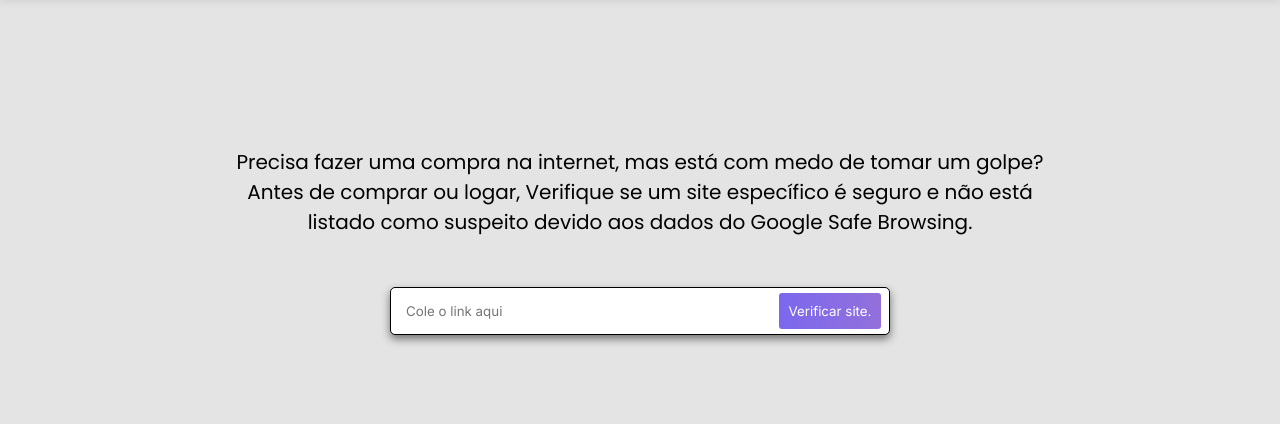
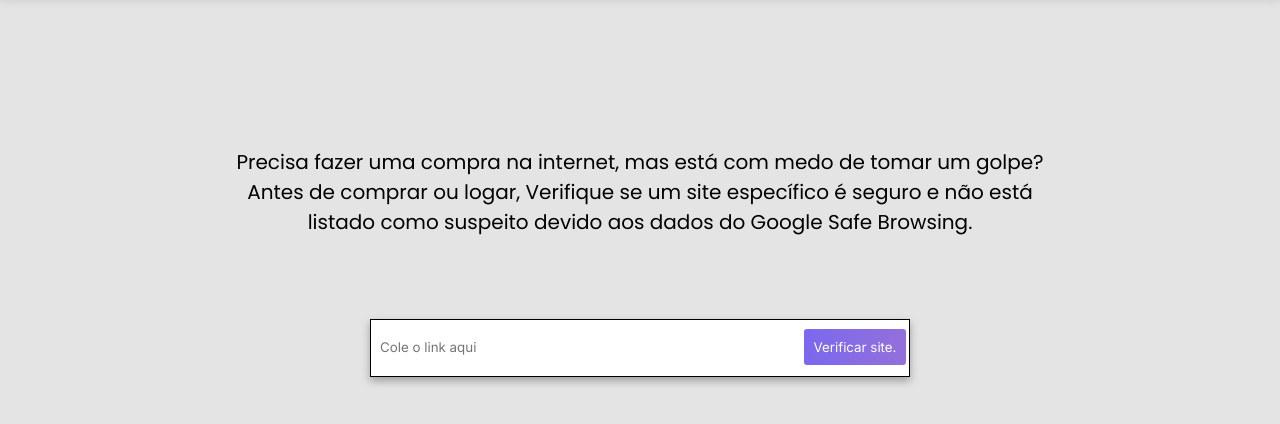
Before and after one commit to yandorneles/Site_verificador, a plain HTML site: page index.html in a window 1280 px wide. Shown: the part 42-466 px from the top of the page. Drawn offline with nearby package versions, Linux system fonts and the light colour scheme.

Commit message:
Atualização e correção de bug.

```diff
--- a/css/style.css
+++ b/css/style.css
@@ -1,6 +1,4 @@
 @import url('https://fonts.googleapis.com/css2?family=Inter:ital,opsz,wght@0,14..32,100..900;1,14..32,100..900&family=Poppins:ital,wght@0,100;0,200;0,300;0,400;0,500;0,600;0,700;0,800;0,900;1,100;1,200;1,300;1,400;1,500;1,600;1,700;1,800;1,900&family=Roboto:ital,wght@0,100..900;1,100..900&display=swap');
-
-
 
 *{
     padding: 0px;
@@ -65,6 +63,10 @@ body.dark p{
     color: #fff;
 }
 
+.box-search.dark{
+    border: 1px solid #fff;
+}
+
 .bright_item{
     color: #f1c40f;
     position: absolute;
@@ -103,22 +105,41 @@ body.dark p{
     font-size: 20px;
 }
 
+.box-search{
+    position: relative;
+    display: flex;
+    align-items: center;
+    justify-content: center;
+    width: 90%;
+    width: 540px;
+    background-color: rgb(255, 255, 255);
+    overflow: hidden;
+    top: 50%;
+    left: 50%;
+    transform: translate(-50%, 400%);
+    box-shadow: 0 4px 8px rgba(0, 0, 0, 0.3);
+    border: 1px solid black;
+    box-sizing: border-box;
+}
+
 .link-acess{
     position: relative;
     text-align: center;
-    top: 200px;
+    top: 16px;
     width: 100%;
+    right: 50px;
+
 }
 
 .link-acess input{
-    border: 1px solid black;
-    border-radius: 5px;
-    box-shadow: 0 4px 8px rgb(0, 0, 0, 0.5);
-    padding: 15px;
-    width: 500px;
+    align-items: center;
+    border: none;
+    width: 420px;
+    outline: 0;
 }
 
 .button{
+    position: relative;
     width: 100%;
     text-align: center;
 }
@@ -126,9 +147,8 @@ body.dark p{
 .button button{
     color: #fff;
     position: relative;
-    left: 190px;
-    top: 158px;
-    height: 0 auto;
+    left: 265px;
+    bottom: 27px;
     border: 0;
     border-radius: 3px;
     background: linear-gradient(to right, #7B68EE, #9370DB) ;
@@ -136,7 +156,7 @@ body.dark p{
     cursor: pointer;
 }
 
-.button:hover{
+ .button:hover{
     width: 100%;
     text-align: center;
 }
@@ -145,8 +165,8 @@ body.dark p{
 .button button:hover{
     background: linear-gradient(to right, #9400D3, #9932CC );
     position: relative;
-    left: 190px;
-    top: 158px;
+    left: 265px;
+    bottom: 27px;
     height: 0 auto;
     border: 0;
     border-radius: 3px;
--- a/index.html
+++ b/index.html
@@ -14,15 +14,18 @@
         <div class="title-main">
             <h1>In-lineSite</h1>
         </div>
+
         <div class="bright" id="bright">
             <div class="indicator"></div>
             <div class="sun">
                 <i class="bi bi-brightness-high-fill"></i>
             </div>
+
             <div class="moon">
                 <i class="bi bi-moon-fill"></i>
             </div>
         </div>
+
         <div class="paragraph-apresentation">
             <p>Precisa fazer uma compra na internet, mas está com medo de tomar um golpe?
                 <br>
@@ -31,11 +34,14 @@
                 listado como suspeito devido aos dados do Google Safe Browsing.
             </p>
         </div>
+
+        <div class="box-search">
             <div class="link-acess">
                 <input type="text" placeholder="Cole o link aqui">
-        </div>
                 <div class="button">
                     <button>Verificar site.</button>
+                </div>
+            </div>
         </div>
     </div>
 
```
Lines whose indentation alone changed are shown as unchanged.
